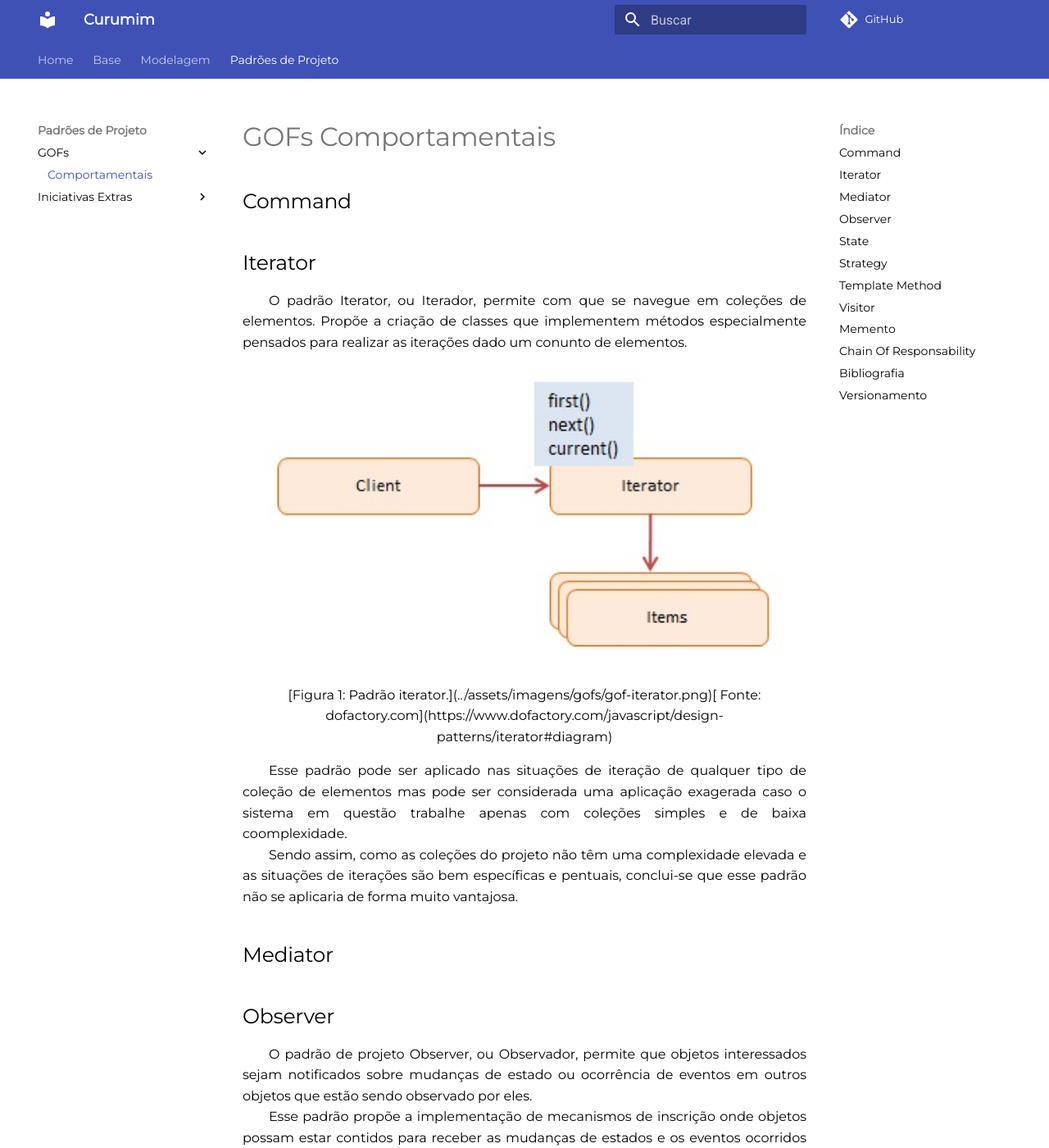
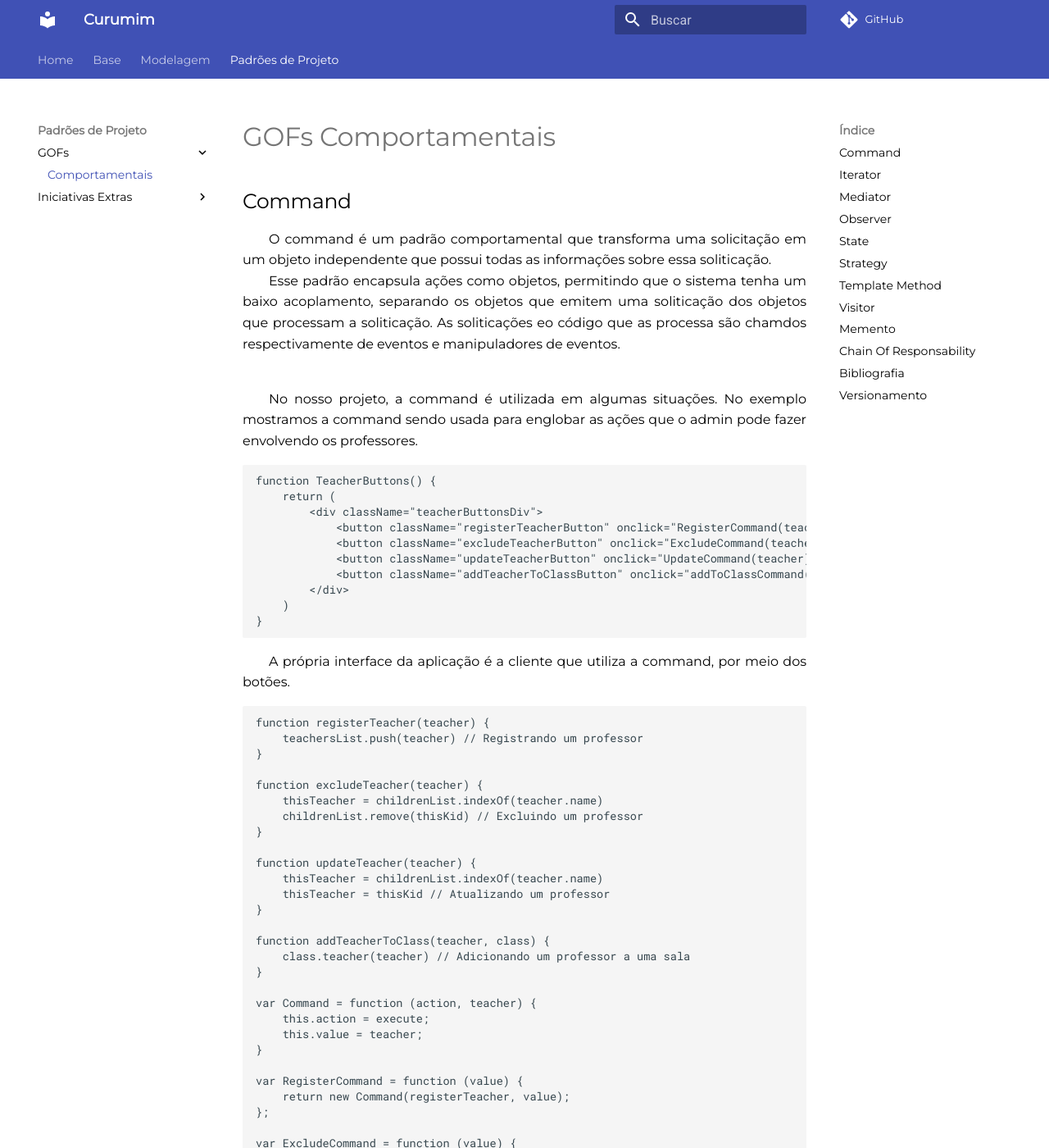
Before and after one commit to UnBArqDsw2021-1/2021.1_G6_Curumim, an MkDocs documentation site: the page built from docs/padroes-de-projeto/gofs-comportamentais.md, in a window 1280 px wide and 1400 px high. Shown: the whole window at 82% size. Built offline with MkDocs 1.6.1 and Material for MkDocs 9.7.7, drawn with Linux system fonts in a browser that asks for light colours; comment, search, counter and statistics services are not loaded; some of the changed text lies outside the part shown.

Commit message:
doc(#146) Adicionando padrão command
Co-authored-by: DanielPortods <danielportods@gmail.com>

```diff
--- a/docs/padroes-de-projeto/gofs-comportamentais.md
+++ b/docs/padroes-de-projeto/gofs-comportamentais.md
@@ -2,9 +2,73 @@
 
 ## Command
 
+&emsp;&emsp;O command é um padrão comportamental que transforma uma solicitação em um objeto independente que possui todas as informações sobre essa soliticação.<br>
+&emsp;&emsp;Esse padrão encapsula ações como objetos, permitindo que o sistema tenha um baixo acoplamento, separando os objetos que emitem uma soliticação dos objetos que processam a soliticação. As soliticações eo código que as processa são chamdos respectivamente de eventos e manipuladores de eventos.<br><br>
+
+&emsp;&emsp;No nosso projeto, a command é utilizada em algumas situações. No exemplo mostramos a command sendo usada para englobar as ações que o admin pode fazer envolvendo os professores.
+
+~~~javascript
+function TeacherButtons() {
+    return (
+        <div className="teacherButtonsDiv">
+            <button className="registerTeacherButton" onclick="RegisterCommand(teacher)">Registrar</button>
+            <button className="excludeTeacherButton" onclick="ExcludeCommand(teacher)">Excluir</button>
+            <button className="updateTeacherButton" onclick="UpdateCommand(teacher)">izar</button>
+            <button className="addTeacherToClassButton" onclick="addToClassCommand(teacherAtual, class)">Adicionar a uma turma</button>
+        </div>
+    )
+}
+~~~
+
+&emsp;&emsp;A própria interface da aplicação é a cliente que utiliza a command, por meio dos botões.
+
+~~~javascript
+function registerTeacher(teacher) {
+    teachersList.push(teacher) // Registrando um professor
+}
+
+function excludeTeacher(teacher) {
+    thisTeacher = childrenList.indexOf(teacher.name)
+    childrenList.remove(thisKid) // Excluindo um professor
+}
+
+function updateTeacher(teacher) {
+    thisTeacher = childrenList.indexOf(teacher.name)
+    thisTeacher = thisKid // Atualizando um professor
+}
+
+function addTeacherToClass(teacher, class) {
+    class.teacher(teacher) // Adicionando um professor a uma sala
+}
+
+var Command = function (action, teacher) {
+    this.action = execute;
+    this.value = teacher;
+}
+
+var RegisterCommand = function (value) {
+    return new Command(registerTeacher, value);
+};
+
+var ExcludeCommand = function (value) {
+    return new Command(excludeTeacher, value);
+};
+
+var UpdateCommand = function (value) {
+    return new Command(updateTeacher, value);
+};
+
+var addToClassCommand = function (value) {
+    return new Command(addTeacherToClass, value);
+};
+~~~
+
+&emsp;&emsp;Por fim as ações de registrar, excluir, atualizar e atribuir a turma, com o objeto professor, que contém os atributos capturados na interface.
+
 
 ## Iterator
 &emsp;&emsp;O padrão Iterator, ou Iterador, permite com que se navegue em coleções de elementos. Propõe a criação de classes que implementem métodos especialmente pensados para realizar as iterações dado um conunto de elementos.
+
 ![Observer](../assets/imagens/gofs/gof-iterator.png)
 <center>[Figura 1: Padrão iterator.](../assets/imagens/gofs/gof-iterator.png)[ Fonte: dofactory.com](https://www.dofactory.com/javascript/design-patterns/iterator#diagram)</center>
 
```
